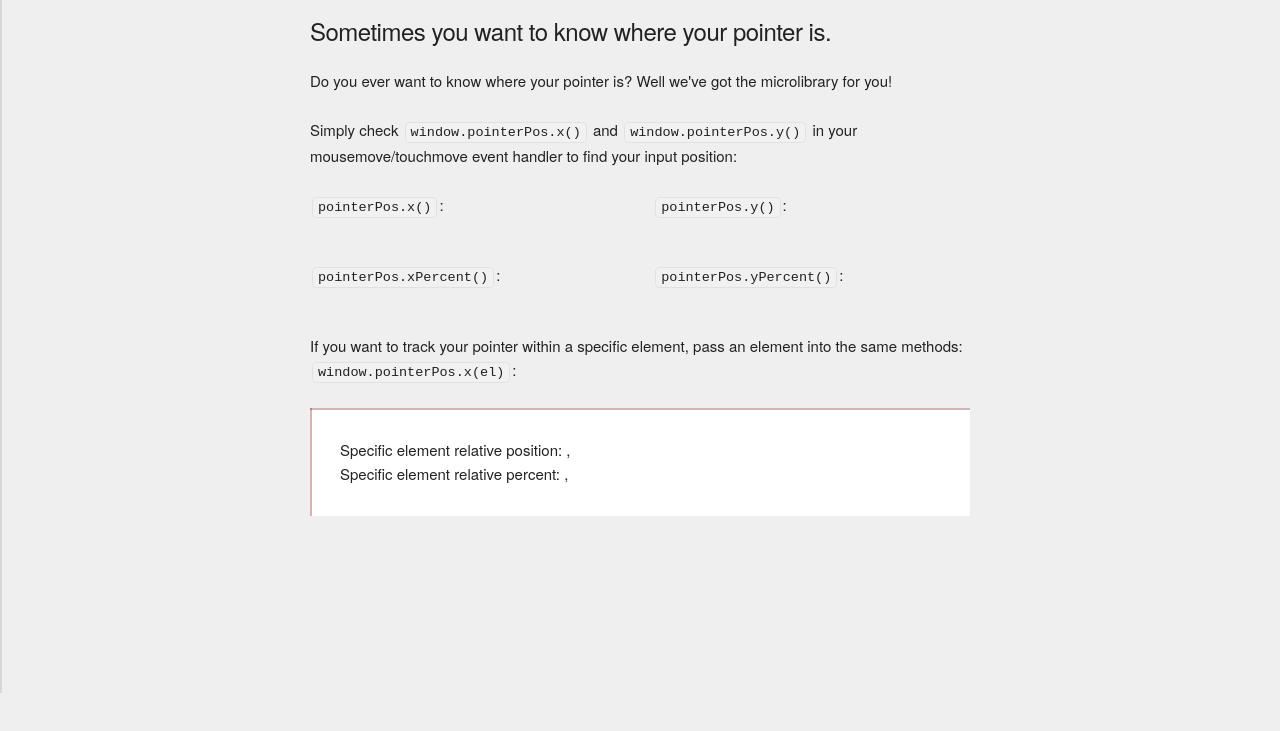
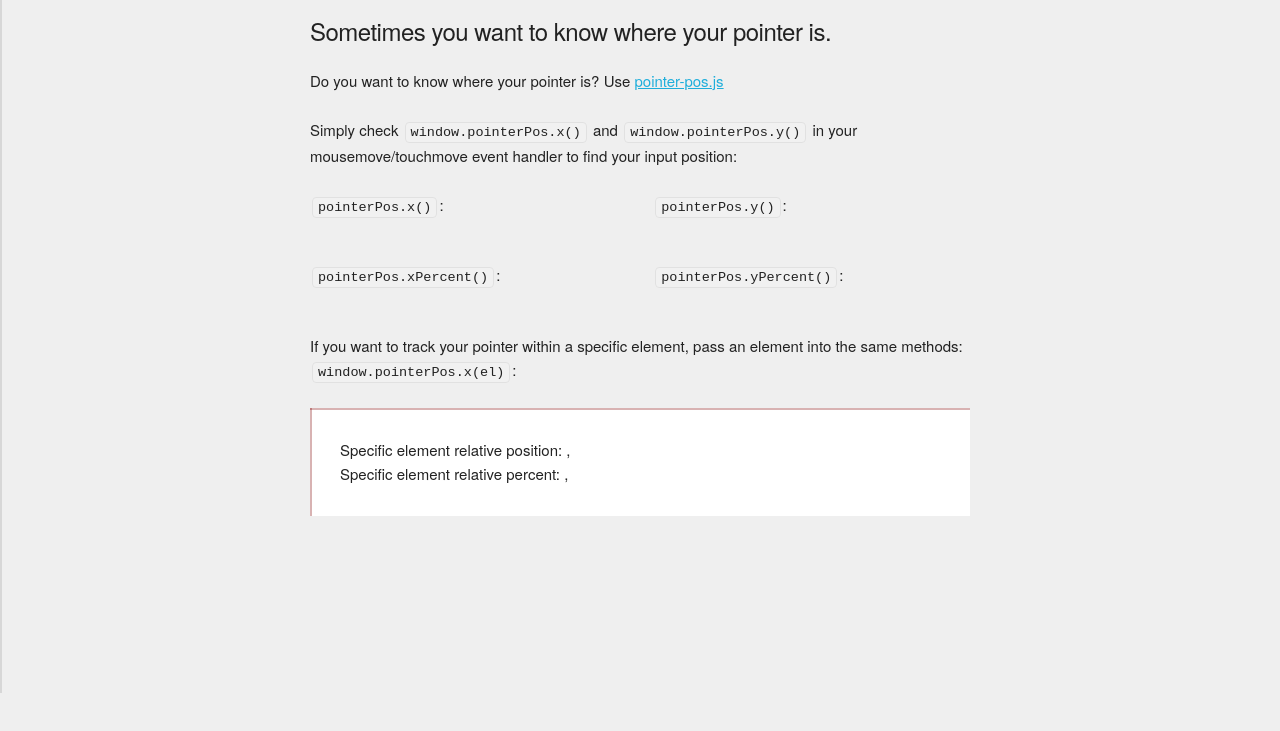
Before and after one commit to pankajcoding/pointer-pos, a plain HTML site: page index.html in a window 1280 px wide. Shown: the part 107-838 px from the top of the page. Drawn offline with Linux system fonts and the light colour scheme.

Commit message:
Update copy

```diff
--- a/index.html
+++ b/index.html
@@ -65,7 +65,7 @@
     <div class="container">
       <h1>PointerPos</h1>
       <h5>Sometimes you want to know where your pointer is.</h5>
-      <p>Do you ever want to know where your pointer is? Well we've got the microlibrary for you!</p>
+      <p>Do you want to know where your pointer is? Use <a href="https://github.com/cacheflowe/pointer-pos">pointer-pos.js</a></p>
       <p>Simply check <code>window.pointerPos.x()</code> and <code>window.pointerPos.y()</code> in your mousemove/touchmove event handler to find your input position:</p>
       <div class="row">
         <div class="six columns">
```
